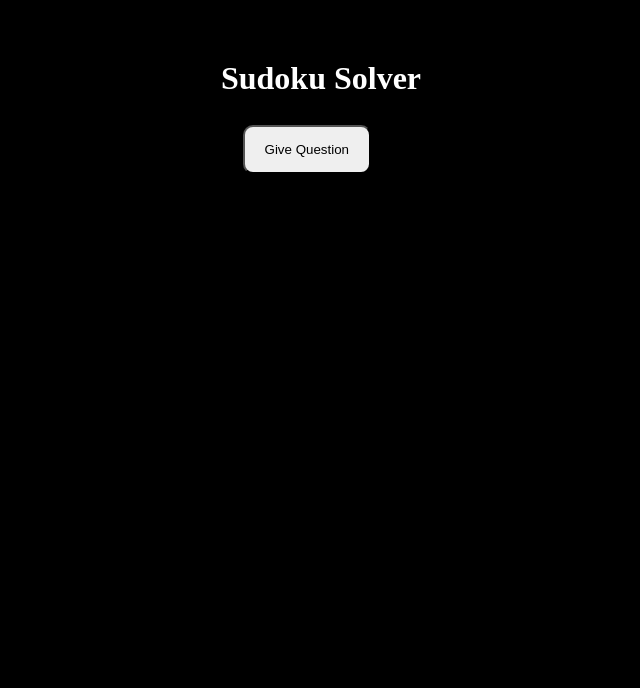
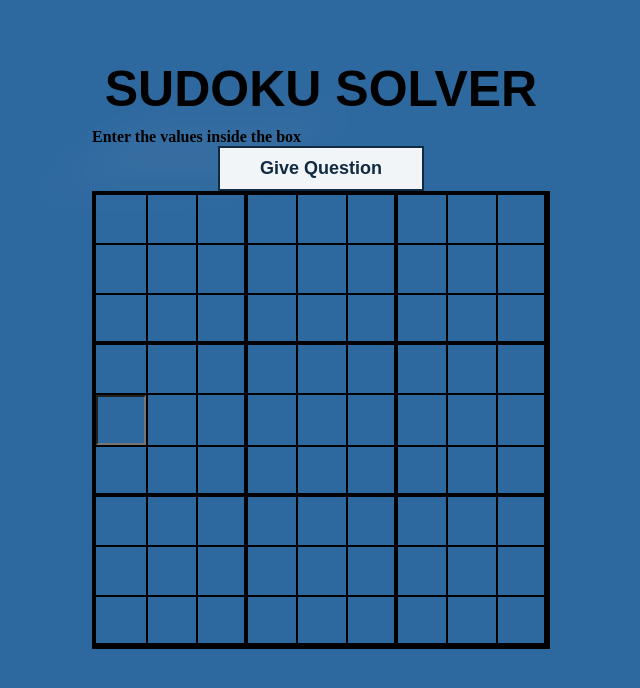
Before and after one commit to aswinkumarVP/sudoko-solver, a Flask app: page / in a window 1280 px wide. Shown: the top 688 px of the page, without its empty margins (319-959 px from the left). Run offline with Flask 3, Linux system fonts and the light colour scheme.

Commit message:
ui changes

```diff
--- a/templates/index.html
+++ b/templates/index.html
@@ -89,7 +89,7 @@
         btn.classList.add('submit-btn')
         btn.type = "button"
         btn.onclick = submitHandeler
-        btn.innerText = "Submit the SudoKu"
+        btn.innerText = "Submit"
         form.appendChild(btn)
         container.appendChild(form)
         alreadyClicked = true
@@ -98,13 +98,116 @@
 </script>
 <body>
 
-    <h1>Sudoku Solver</h1>
+    <h1 class="title">SUDOKU SOLVER</h1>
     <div id="sudoku-conatiner">
         <h4>
-            SUDOKU QUESTION
+            Enter the values inside the box
         </h4>
-        <button class="btn" type="button" onclick="render()">Give Question</button>
-
+        <button class="btn" type="button" onclick="render()"><span>Give Question</span></button>
+        <table cellpaddibg="0" cellspacing="0">
+            <tbody>
+             <tr>
+              <td></td>
+              <td></td>
+              <td></td>
+              <td></td>
+              <td></td>
+              <td></td>
+              <td></td>
+              <td></td>
+              <td></td>
+             </tr>
+             <tr>
+              <td></td>
+              <td></td>
+              <td></td>
+              <td></td>
+              <td></td>
+              <td></td>
+              <td></td>
+              <td></td>
+              <td></td>
+             </tr>
+             <tr>
+              <td></td>
+              <td></td>
+              <td></td>
+              <td></td>
+              <td></td>
+              <td></td>
+              <td></td>
+              <td></td>
+              <td></td>
+             </tr>
+             <tr>
+              <td></td>
+              <td></td>
+              <td></td>
+              <td></td>
+              <td></td>
+              <td></td>
+              <td></td>
+              <td></td>
+              <td></td>
+             </tr>
+             <tr>
+              <td><input type="text
+                "></td>
+              <td></td>
+              <td></td>
+              <td></td>
+              <td></td>
+              <td></td>
+              <td></td>
+              <td></td>
+              <td></td>
+             </tr>
+             <tr>
+              <td></td>
+              <td></td>
+              <td></td>
+              <td></td>
+              <td></td>
+              <td></td>
+              <td></td>
+              <td></td>
+              <td></td>
+             </tr>
+             <tr>
+              <td></td>
+              <td></td>
+              <td></td>
+              <td></td>
+              <td></td>
+              <td></td>
+              <td></td>
+              <td></td>
+              <td></td>
+             </tr>
+             <tr>
+              <td></td>
+              <td></td>
+              <td></td>
+              <td></td>
+              <td></td>
+              <td></td>
+              <td></td>
+              <td></td>
+              <td></td>
+             </tr>
+             <tr>
+              <td></td>
+              <td></td>
+              <td></td>
+              <td></td>
+              <td></td>
+              <td></td>
+              <td></td>
+              <td></td>
+              <td></td>
+             </tr>
+            </tbody>
+           </table>
     </div>
 
 </body>
--- a/templates/style.css
+++ b/templates/style.css
@@ -9,7 +9,13 @@ body{
     display: flex;
     flex-direction: column;
     align-items: center;
-    background-color: rgba(0,0,0,1);
+    background-color: hsl(209, 56%, 40%);
+}
+.title{
+    font-size: 50px;
+    font-weight: bold;
+    font-family: Arial, Helvetica, sans-serif;
+    color: black;
 }
 
 h1{
@@ -17,15 +23,13 @@ h1{
  padding:10px;
  margin-top: 50px;
 }
-.btn{
+/* .btn{
     padding:15px 20px;
     border-radius: 10px;
     text-align: center;
     box-shadow: 1px 1px 1px  rgb(0,0,0,0.1);
-}
-.btn:hover{
-    background-color: red;
-}
+} */
+
 form{
     border: 1px soild white;
     display: flex;
@@ -35,6 +39,164 @@ form{
 
 }
 .element{
-    width: 20px;
-    height: 20px;
+    width: 50px;
+    height: 50px;
+    text-align: center;
+    font-size: 14;
+    font-weight: bold;
 }
+td {
+    width: 50px;
+    height: 50px;
+    border: 1px solid #000;
+ }
+ td:nth-of-type(3n) {
+    border-right: 3px solid black !important;
+ }
+ tr:nth-of-type(3n) td {
+    border-bottom: 3px solid black !important;
+ }
+ table {
+    border: 3px solid black !important;
+ }
+ /*  */
+
+ button{
+    display: block;
+    margin: 0 auto;
+    padding: 0;
+    position: relative;
+    border: none;
+    background-color: transparent;
+    -webkit-tap-highlight-color: transparent;
+    cursor: pointer;
+  }
+  button:focus{
+    outline: 1px solid transparent;
+  }
+  .btn > span{
+    color: hsl(209, 61%, 16%);
+    display: block;
+    border: 2px solid hsl(209, 61%, 16%);
+    font-size: 18px;
+    font-weight: 700;
+    padding: 10px 40px;
+    transition: all 0.3s;
+    background-color: hsl(210, 36%, 96%);
+  }
+  .btn > span:hover{
+    transform: translateY(-2px);
+  }
+  .btn > span:active{
+    transform: translateY(4px);
+  }
+
+  .btn:before{
+    content: "";
+      background-color: hsl(211, 27%, 70%);
+      position: absolute;
+      left: -4px;
+      bottom: -10px;
+      height: 32px;
+      width: calc(100% + 8px);
+      z-index: -1;
+      transition: all 0.25s;
+    transform-origin: 80% 50%;
+  }
+  .btn:hover::before{
+    transform: scale(1.02);
+  }
+  .btn::before{
+    transform: scale(0);
+  }
+  .btn:after{
+      content: "";
+      height: 14px;
+      width: 100%;
+      display: block;
+      position: absolute;
+      bottom: -6px;
+      left: 0;
+      z-index: -1;
+      border: 2px solid;
+      border-top: none;
+      transition: all 0.2s;
+  }
+  btn:active::after{
+    top: 0;
+    background-color: rgba(0,0,0,0.2);
+    border-top: 2px solid;
+    border-bottom: none;
+     transition-delay: 0.2s;
+  }
+  input{
+    height: 50px;
+    width: 50px;
+    background-color: transparent;
+    font-size: 25px;
+    font-weight: bold;
+    color: white;
+    text-align: center;
+
+  }
+  .submit-btn{
+    position: relative;
+  height: 40px;
+  width: 100px;
+  margin: 10px;
+  /* margin: 0 40px; */
+  font-size: 16px;
+  font-weight: bold;
+  padding: 10px;
+  border-radius: 5px;
+  text-transform: uppercase;
+  border: 1px solid transparent;
+  outline: none;
+  cursor: pointer;
+  background: white;
+  color: black;
+  overflow: hidden;
+  transition: 0.6s;
+  }
+  .submit-btn:first-child{
+    color: #206592;
+    border-color: #206592;
+  }
+  .submit-btn:last-child{
+    color: #ce5c0c;
+    border-color: #ce5c0c;
+  }
+  .submit-btn:before, button:after{
+    position: absolute;
+    content: '';
+    left: 0;
+    top: 0;
+    height: 100%;
+    filter: blur(30px);
+    opacity: 0.4;
+    transition: 0.6s;
+  }
+  .submit-btn:before{
+    width: 60px;
+    background: rgba(255,255,255,0.6);
+    transform: translateX(-130px) skewX(-45deg);
+  }
+  button:after{
+    width: 30px;
+    background: rgba(255,255,255,0.6);
+    transform: translateX(-130px) skewX(-45deg);
+  }
+  .submit-btn:hover:before,
+  .submit-btn:hover:after{
+    opacity: 0.6;
+    transform: translateX(320px) skewX(-45deg);
+  }
+  .submit-btn:hover{
+    color: #f2f2f2;
+  }
+  .submit-btn:hover:first-child{
+    background: #206592;
+  }
+  .submit-btn:hover:last-child{
+    background: #ce5c0c;
+  }
```
